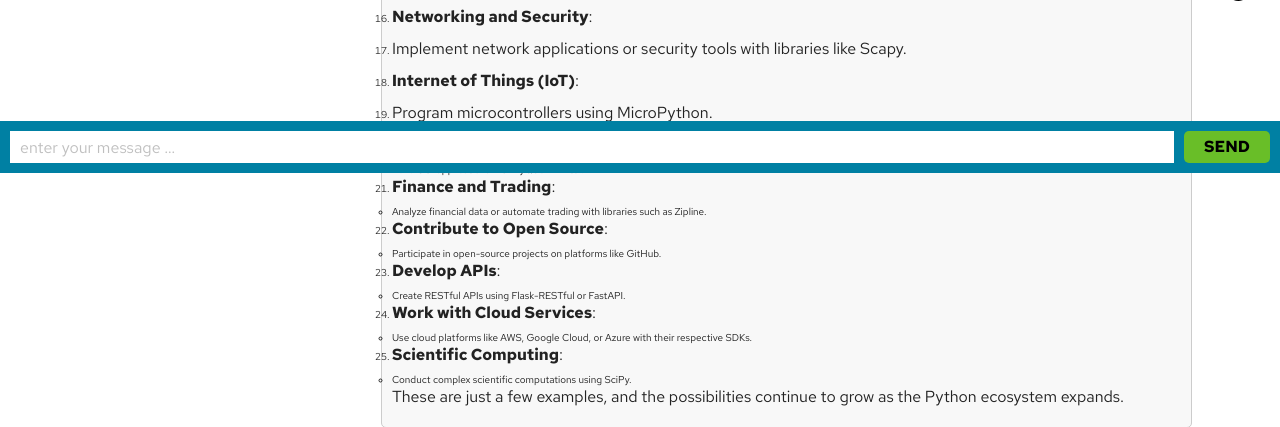
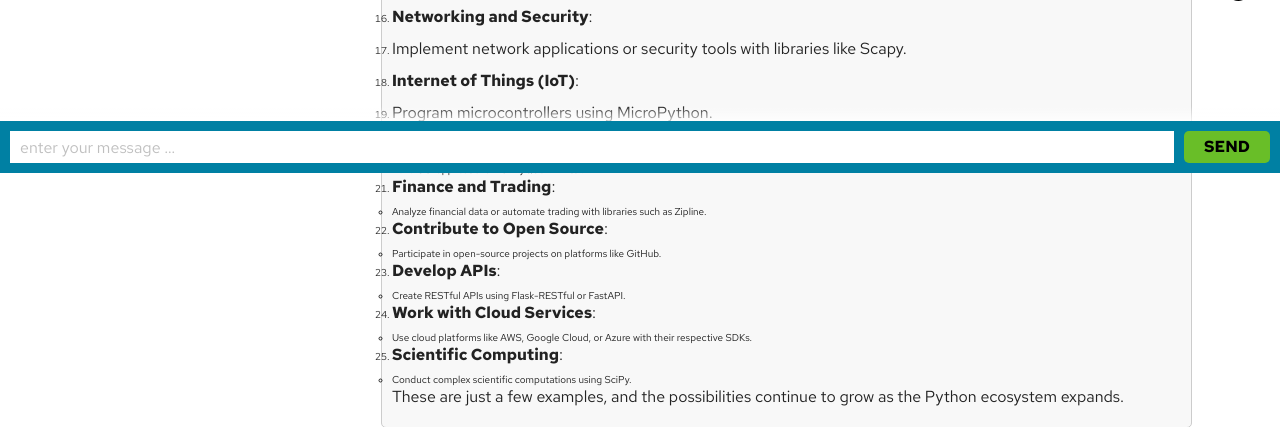
Before and after one commit to fedtti/chatbot-ui, a Flask app: page / in a window 1280 px wide. Shown: the part 627-1054 px from the top of the page. Run offline with Flask 3, Linux system fonts and the light colour scheme; some web fonts are replaced.

Commit message:
fix: add an inverted blur to the bottom

```diff
--- a/flaskr/static/css/style.css
+++ b/flaskr/static/css/style.css
@@ -52,8 +52,7 @@ h1 abbr[title] {
   cursor: help;
 }
 
-/* BLUR */
-#blur {
+.blur {
   background: linear-gradient(rgba(255, 255, 255, 0.75), transparent);
   height: 1.5rem;
   left: 0;
@@ -141,6 +140,16 @@ h1 abbr[title] {
   width: 4.8rem;
 }
 
+.blur-inverted {
+  background: linear-gradient(transparent, rgba(255, 255, 255, 0.75));
+  height: 1.5rem;
+  left: 0;
+  position: fixed;
+  bottom: 5.2rem;
+  width: 100%;
+  z-index: 1;
+}
+
 /* FOOTER */
 footer {
   background-color: #0080a3;
--- a/flaskr/templates/base.html
+++ b/flaskr/templates/base.html
@@ -12,9 +12,9 @@
       <h1>Chatbot <abbr title="User Interface">UI</abbr></h1>
       <p>Final Project by Federico Moretti</p>
     </header>
-    <!-- BLUR -->
-    <aside id="blur"></aside>
+    <aside class="blur"></aside>
     {% include 'content.html' %}
+    <aside class="blur-inverted"></aside>
     <footer>
       <form action="/" method="post" novalidate>
         <fieldset>
```
